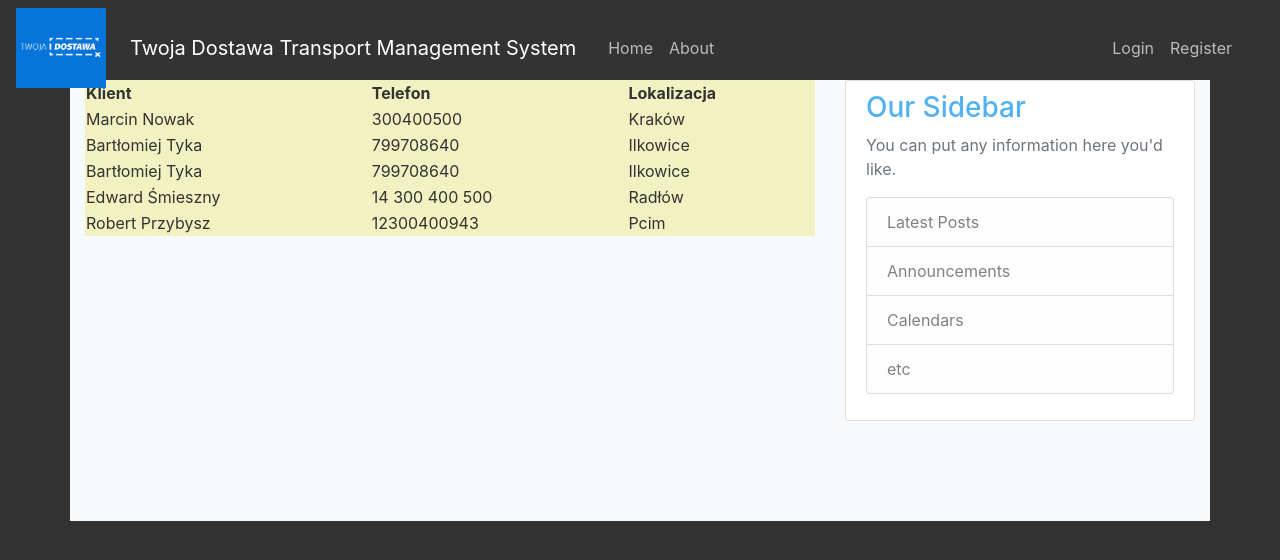
After one commit to Introligator1998/TransportManagementSystem, a Flask app: page /showorder in a window 1280 px wide. The commit adds this page. Shown: the top 560 px of the page. Run offline with Flask 2, Linux system fonts and the light colour scheme; data comes from the database, SQL or seed files in the repository; both versions use the stored data as it was after the commit; some libraries are stand-ins or nearby versions.

Commit message:
Dodanie mechanizmu wyświetlania w aplikacji danych z basy w /showcars i /showorders

```diff
--- a/TMA/models.py
+++ b/TMA/models.py
@@ -41,6 +41,7 @@ class Zlecenia (db.Model):
 
 
 
+
 class Uzytkownicy(db.Model, UserMixin):
     __tablename__ = 'uzytkownicy'
     id_uzytkownika = db.Column(db.Integer, primary_key=True)
--- a/TMA/routes.py
+++ b/TMA/routes.py
@@ -57,6 +57,16 @@ def add_order():
         return redirect(url_for('add_order'))
     return render_template('addorder1.html', title='Dodaj zlecenie', form = form)
 
+@app.route("/showorder", methods=['GET', 'POST'])
+def show_order():
+    Orders = Zlecenia.query.all()
+    return render_template('showorder.html', Orders = Orders)
+
+@app.route("/showcars", methods=['GET', 'POST'])
+def show_cars():
+    Cars = Samochody.query.all()
+    return render_template('showcars.html', Cars = Cars)
+
 
 #@app.route("/saveorder", methods=['POST'])
 #def save_order():
@@ -79,7 +89,7 @@ def login():
             login_user(user, remember=form.remember.data)
             return redirect('home')
         else:
-            flash('Login Unsuccessful. Please check email and password', 'danger')
+            flash('Login Nieudane. Sprawdź poprawność loginu i hasła', 'danger')
     return render_template('login.html', title='Login', form=form)
 
 
@@ -95,6 +105,7 @@ def add_car():
         car = Samochody(marka = form.marka.data,model = form.model.data, nr_rej=form.rejestracja.data)
         db.session.add(car)
         db.session.commit()
+        flash('Zlecenie zostało dodane!', 'success')
         return redirect(url_for('login'))
     return render_template('addcar.html', form = form)
 '''
--- a/TMA/static/main.css
+++ b/TMA/static/main.css
@@ -91,3 +91,7 @@ body {
   width: 300px;
   border: 3px solid #73AD21;
   }
+  #t01 {
+  width: 100%;
+  background-color: #f1f1c1;
+}
--- a/TMA/templates/layout.html
+++ b/TMA/templates/layout.html
@@ -18,7 +18,7 @@
 </head>
 <body>
     <header class="site-header">
-      <nav class="navbar navbar-expand-md navbar-dark bg-dark fixed-top">
+      <nav class="navbar navbar-expand-md navbar-dark fixed-top">
           <img src = "../static/img/logo.png" width="90" height="80">
         <div class="container">
           <a class="navbar-brand mr-4" href="/">Twoja Dostawa Transport Management System </a>
@@ -47,7 +47,7 @@
       </nav>
 
     </header>
-    <main role="main" class="container">
+    <main role="main" class="container bg-light" >
       <div class="row">
         <div class="col-md-8">
           {% with messages = get_flashed_messages(with_categories=true) %}
--- /dev/null
+++ b/TMA/templates/showorder.html
@@ -0,0 +1,20 @@
+{% extends "layout.html" %}
+{% block content %}
+<table id = "t01">
+    <tr>
+    <th>Klient</th>
+    <th>Telefon</th>
+        <th>Lokalizacja</th>
+
+    </tr>
+    {% for order in Orders %}
+    <tr>
+       <td> {{ order.zleceniodawca }} </td>
+        <td> {{ order.telefon }} </td>
+        <td> {{ order.miejsce }} </td>
+
+    </tr>
+
+    {% endfor %}
+</table>
+{% endblock content %}
```
Also changed, not shown: TMA/twojanowa.db.
